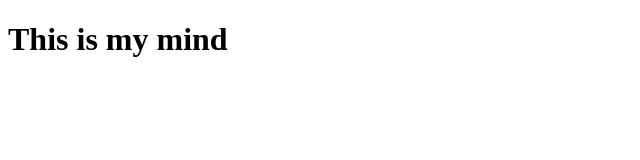
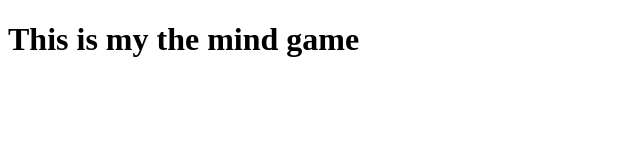
Before and after one commit to Gauravjangra2003/github-badges, a plain HTML site: page index.html in a window 1280 px wide. Shown: the whole page, without its empty margins (0-640 px from the left). Drawn offline with Linux system fonts and the light colour scheme.

Commit message:
Update heading text in index.html

```diff
--- a/index.html
+++ b/index.html
@@ -6,6 +6,6 @@
     <title>Document</title>
 </head>
 <body>
-    <h1>This is my mind</h1>
+    <h1>This is my the mind game</h1>
 </body>
 </html>
```
